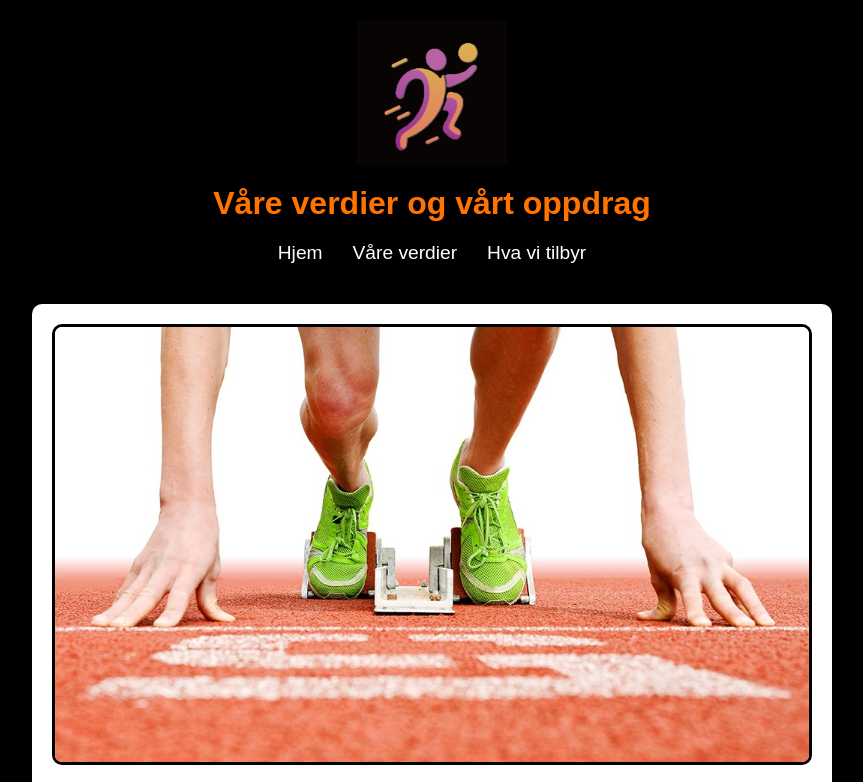
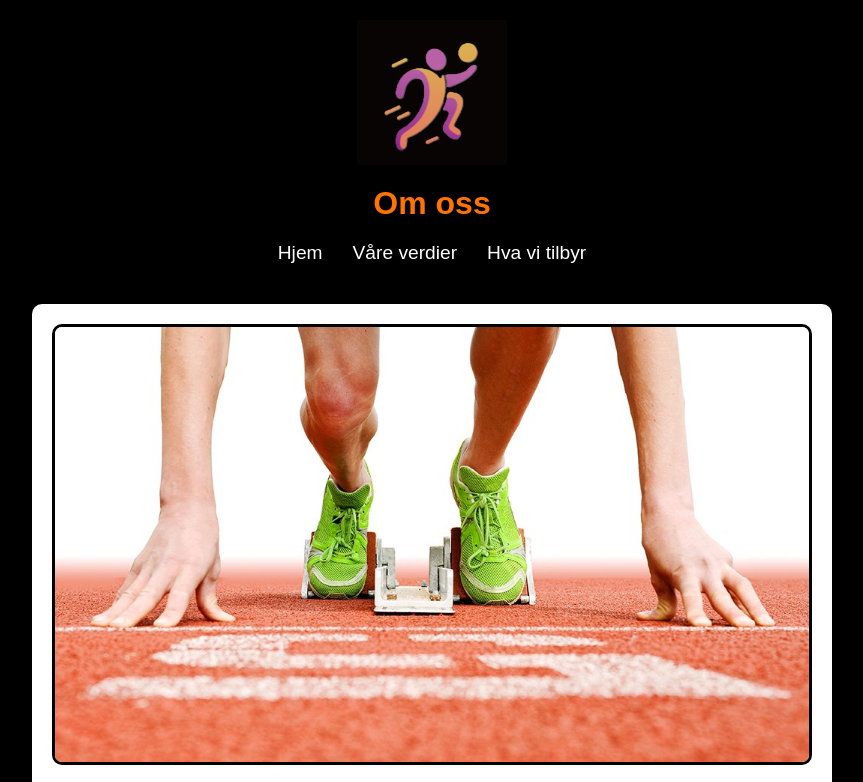
Before and after one commit to smhansen2802/Prototyp1600Nettside, a plain HTML site: page aboutUs.html in a window 1280 px wide. Shown: the top 782 px of the page, without its empty margins (208-1071 px from the left). Drawn offline with Linux system fonts and the light colour scheme.

Commit message:
Endret overskrifter

```diff
--- a/aboutUs.html
+++ b/aboutUs.html
@@ -13,7 +13,7 @@
         <figure>
             <img src="images/LogoMann.png" alt="Logo til godSport">
         </figure>
-        <h1>Våre verdier og vårt oppdrag</h1>
+        <h1>Om oss</h1>
 
         <nav>
             <ul>
```
Also changed, not shown: ourProduct.html (+1 -1 lines).
